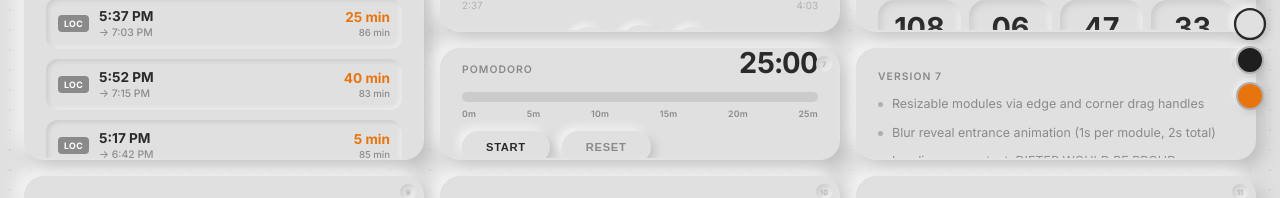
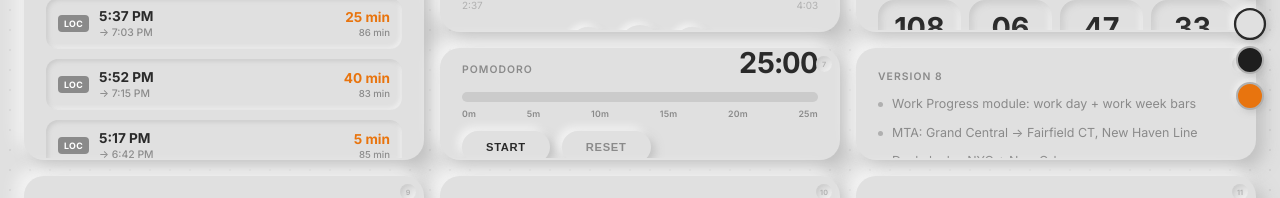
Before and after one commit to justincolt/dashboard, a React (Vite) app: page / in a window 1280 px wide. Shown: the part 360-558 px from the top of the page. Built offline with nearby package versions, Linux system fonts and the light colour scheme.

Commit message:
Bump version to 8, update changelog
Co-Authored-By: Claude Sonnet 4.6 <noreply@anthropic.com>

```diff
--- a/src/version.js
+++ b/src/version.js
@@ -1,7 +1,9 @@
-export const VERSION = '7'
+export const VERSION = '8'
 export const CHANGES = [
-  'Resizable modules via edge and corner drag handles',
-  'Blur reveal entrance animation (1s per module, 2s total)',
-  'Loading screen text: DIETER WOULD BE PROUD',
-  'Module sizes persist in localStorage',
+  'Work Progress module: work day + work week bars',
+  'MTA: Grand Central → Fairfield CT, New Haven Line',
+  'Dual clocks: NYC + New Orleans',
+  'Year progress dot grid with Friday highlights',
+  'Digital Fish Tank with pixel art fish',
+  'Responsive layout for tablet & mobile',
 ]
```
Also changed, not shown: 3 other files (tests, documents, lock files or other folders).
